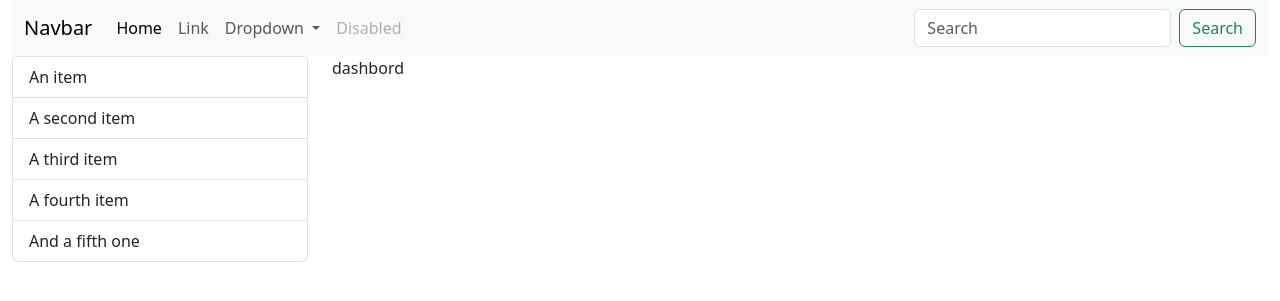
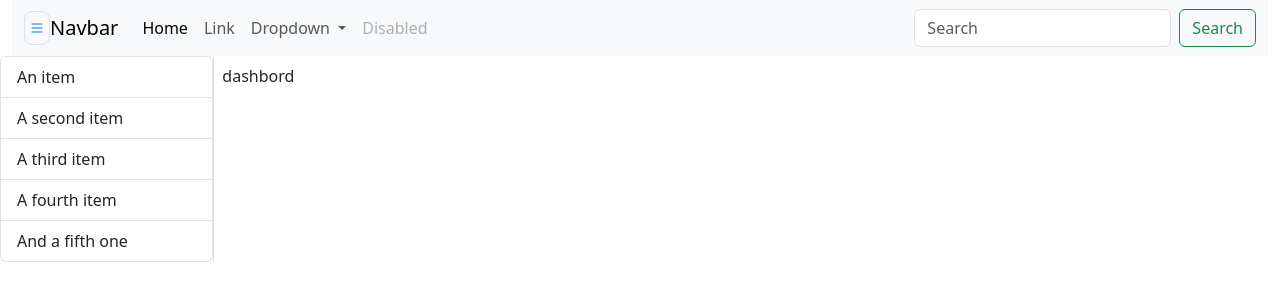
Before and after one commit to khomsunt/pcu, a PHP site: page /main in a window 1280 px wide. Shown: the top 301 px of the page. Run offline with PHP 8.4, Linux system fonts and the light colour scheme.

Commit message:
collapse sidebar

```diff
--- a/main/index.php
+++ b/main/index.php
@@ -5,6 +5,7 @@
     <meta charset="utf-8">
     <meta name="viewport" content="width=device-width, initial-scale=1">
     <title>Bootstrap demo</title>
+    <link rel="stylesheet" href="https://cdn.jsdelivr.net/npm/bootstrap-icons@1.10.4/font/bootstrap-icons.css">
     <link href="https://cdn.jsdelivr.net/npm/bootstrap@5.3.0-alpha3/dist/css/bootstrap.min.css" rel="stylesheet"
         integrity="sha384-KK94CHFLLe+nY2dmCWGMq91rCGa5gtU4mk92HdvYe+M/SXH301p5ILy+dN9+nJOZ" crossorigin="anonymous">
     <script src="https://ajax.googleapis.com/ajax/libs/jquery/3.6.4/jquery.min.js"></script>
--- a/main/topbar.php
+++ b/main/topbar.php
@@ -1,8 +1,11 @@
-
 <nav class="navbar navbar-expand-lg bg-body-tertiary">
     <div class="container-fluid">
+        <a href="#" data-bs-target="#sidebar" data-bs-toggle="collapse"
+            class="border rounded-3 p-1 text-decoration-none"><i class="bi bi-list"></i></a>
+
         <a class="navbar-brand" href="#">Navbar</a>
-        <button class="navbar-toggler" type="button" data-bs-toggle="collapse" data-bs-target="#navbarSupportedContent" aria-controls="navbarSupportedContent" aria-expanded="false" aria-label="Toggle navigation">
+        <button class="navbar-toggler" type="button" data-bs-toggle="collapse" data-bs-target="#navbarSupportedContent"
+            aria-controls="navbarSupportedContent" aria-expanded="false" aria-label="Toggle navigation">
             <span class="navbar-toggler-icon"></span>
         </button>
         <div class="collapse navbar-collapse" id="navbarSupportedContent">
@@ -14,13 +17,16 @@
                     <a class="nav-link" href="#">Link</a>
                 </li>
                 <li class="nav-item dropdown">
-              <a class="nav-link dropdown-toggle" href="#" role="button" data-bs-toggle="dropdown" aria-expanded="false">
+                    <a class="nav-link dropdown-toggle" href="#" role="button" data-bs-toggle="dropdown"
+                        aria-expanded="false">
                         Dropdown
                     </a>
                     <ul class="dropdown-menu">
                         <li><a class="dropdown-item" href="#">Action</a></li>
                         <li><a class="dropdown-item" href="#">Another action</a></li>
-                <li><hr class="dropdown-divider"></li>
+                        <li>
+                            <hr class="dropdown-divider">
+                        </li>
                         <li><a class="dropdown-item" href="#">Something else here</a></li>
                     </ul>
                 </li>
--- a/template/default.php
+++ b/template/default.php
@@ -4,8 +4,8 @@
         </div>
     </div>
     <div class="row">
-        <div id="sidebar" class="col-3"></div>
-        <div id="display" class="col-9"></div>
+        <div id="sidebar" class="col-sm-2 col-auto px-0 collapse show collapse-horizontal overflow-hidden"></div>
+        <div id="display" class="col-sm col border-start ps-md-2 pt-2"></div>
     </div>
 </div>
 
```
Lines whose indentation alone changed are shown as unchanged.
